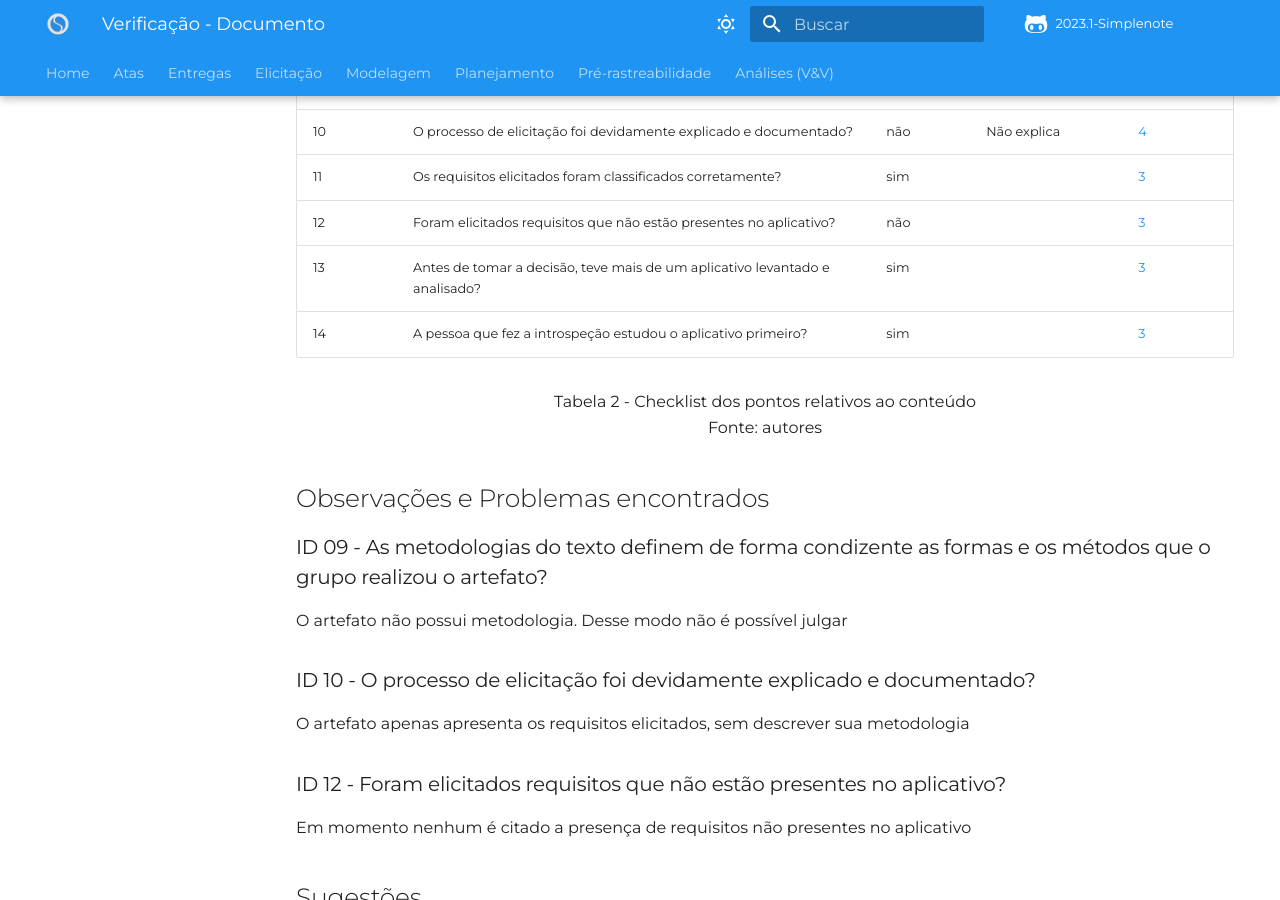
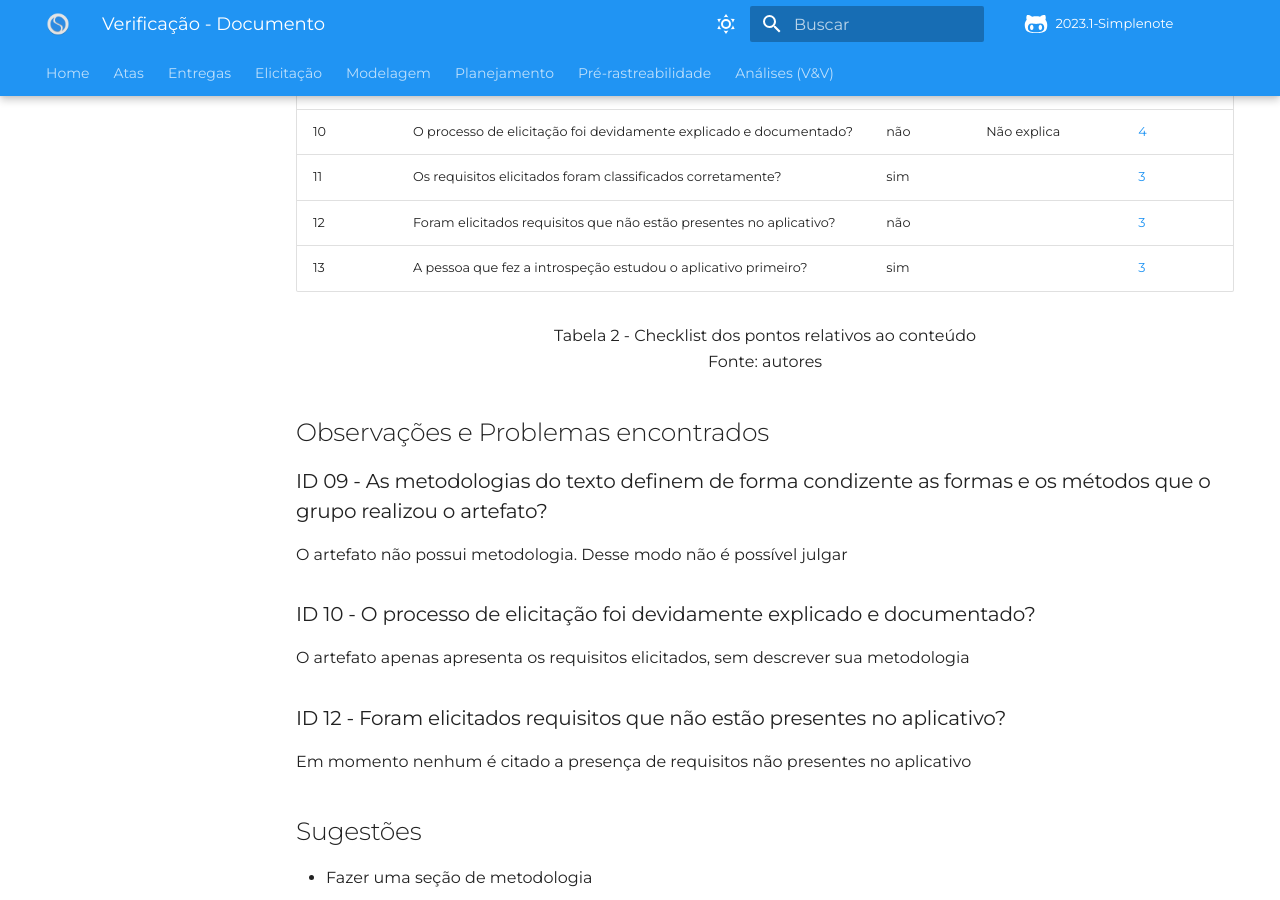
Before and after one commit to Requisitos-de-Software/2023.1-Simplenote, an MkDocs documentation site: the page built from docs/Analise-Grupo5/Elicitação/Introspecção.md, in a window 1280 px wide and 900 px high, scrolled down 1598 px. Built offline with MkDocs 1.6.1 and Material for MkDocs 9.7.7, drawn with Linux system fonts in a browser that asks for light colours; some web fonts are replaced; comment, search, counter and statistics services are not loaded.

Commit message:
Update Introspecção.md

```diff
--- a/docs/Analise-Grupo5/Elicitação/Introspecção.md
+++ b/docs/Analise-Grupo5/Elicitação/Introspecção.md
@@ -46,8 +46,7 @@ referenciado como "[4]".
 |  10  |O processo de elicitação foi devidamente explicado e documentado?                                             |  não	  |   Não explica            | [4](#ancora2) |
 |  11  | Os requisitos elicitados foram classificados corretamente?	                         |  sim	  |              | [3](#ancora1) |
 |  12  | Foram elicitados requisitos que não estão presentes no aplicativo?	                         |  não	  |              | [3](#ancora1) |
-|  13  | Antes de tomar a decisão, teve mais de um aplicativo levantado e analisado?                         |  sim	  |              | [3](#ancora1) |
-|  14  | A pessoa que fez a introspeção estudou o aplicativo primeiro?                        |  sim	  |              | [3](#ancora1) |
+|  13  | A pessoa que fez a introspeção estudou o aplicativo primeiro?                        |  sim	  |              | [3](#ancora1) |
 
 
 <p align="center"> Tabela 2 - Checklist dos pontos relativos ao conteúdo <br> Fonte: autores </p>
```
